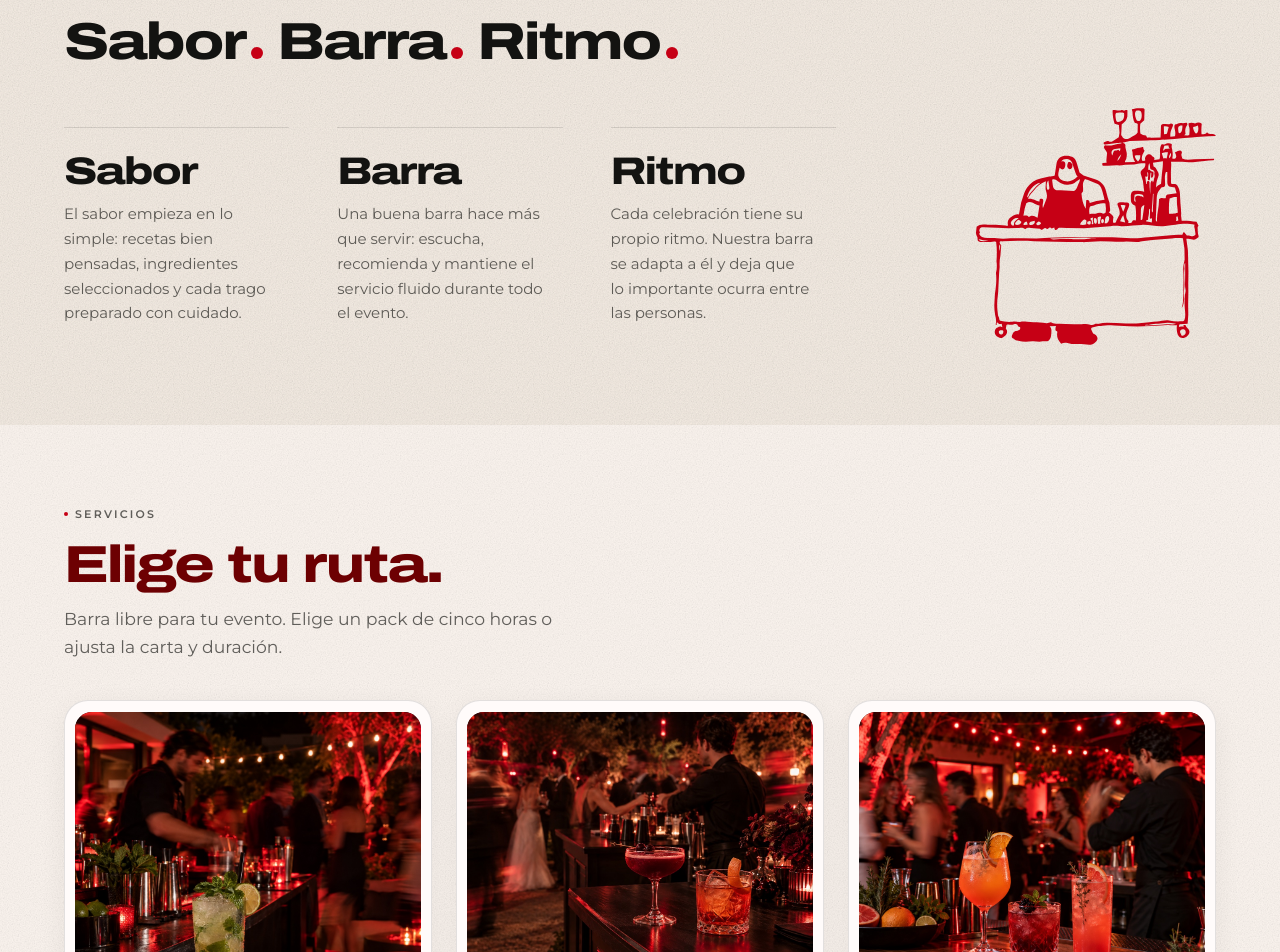
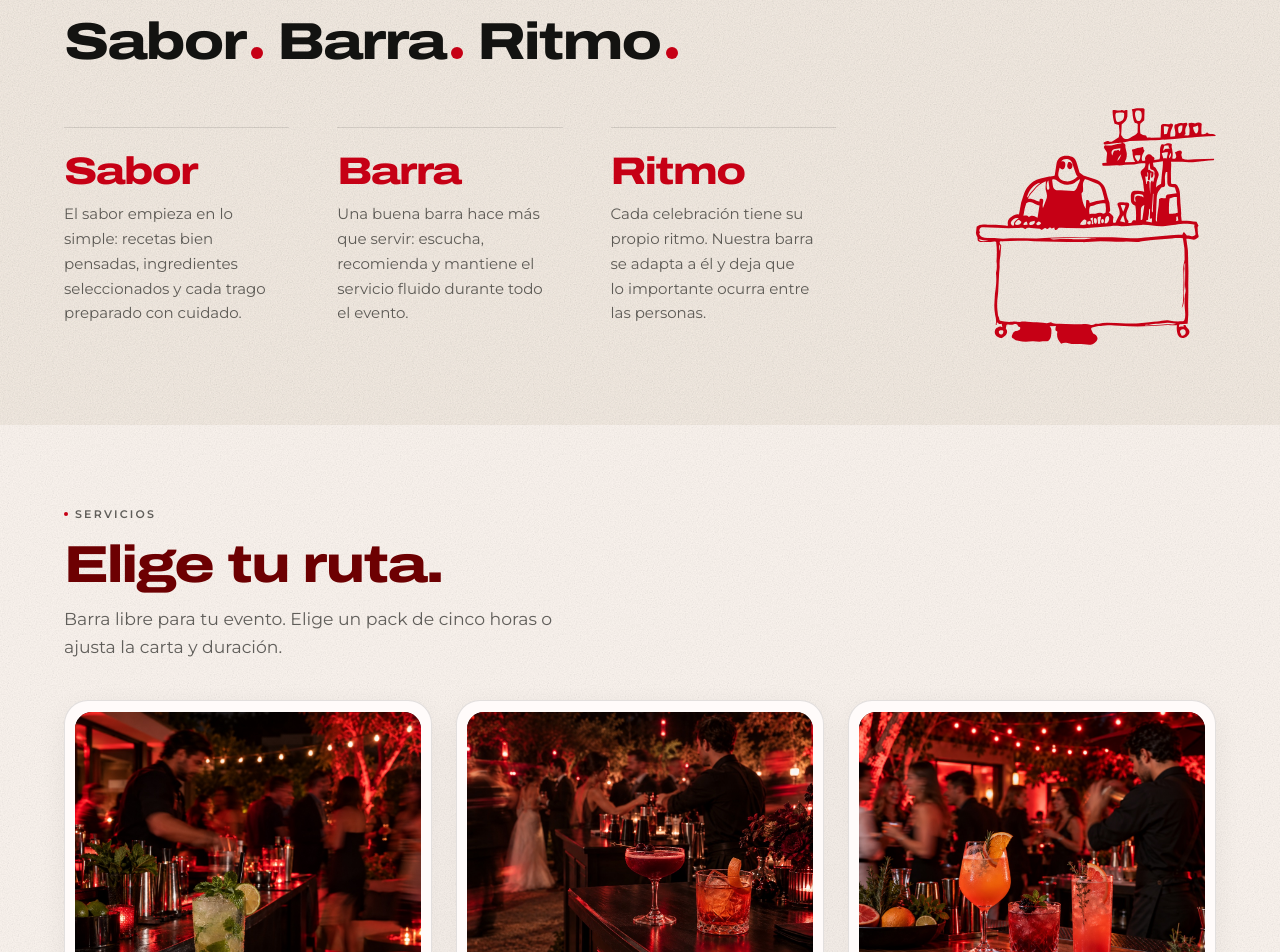
Before and after one commit to MatiNicolasur/RUTABAR, a Next.js app: page / in a window 1280 px wide. Shown: the part 865-1817 px from the top of the page. Built offline with nearby package versions, Linux system fonts and the light colour scheme.

Commit message:
Colorea subtítulos de sabor barra ritmo

```diff
--- a/src/components/contenido.css
+++ b/src/components/contenido.css
@@ -184,6 +184,7 @@
   font-weight: 800;
   letter-spacing: -0.04em;
   line-height: 1;
+  color: var(--rojo);
 }
 
 .estandar__texto {
```
